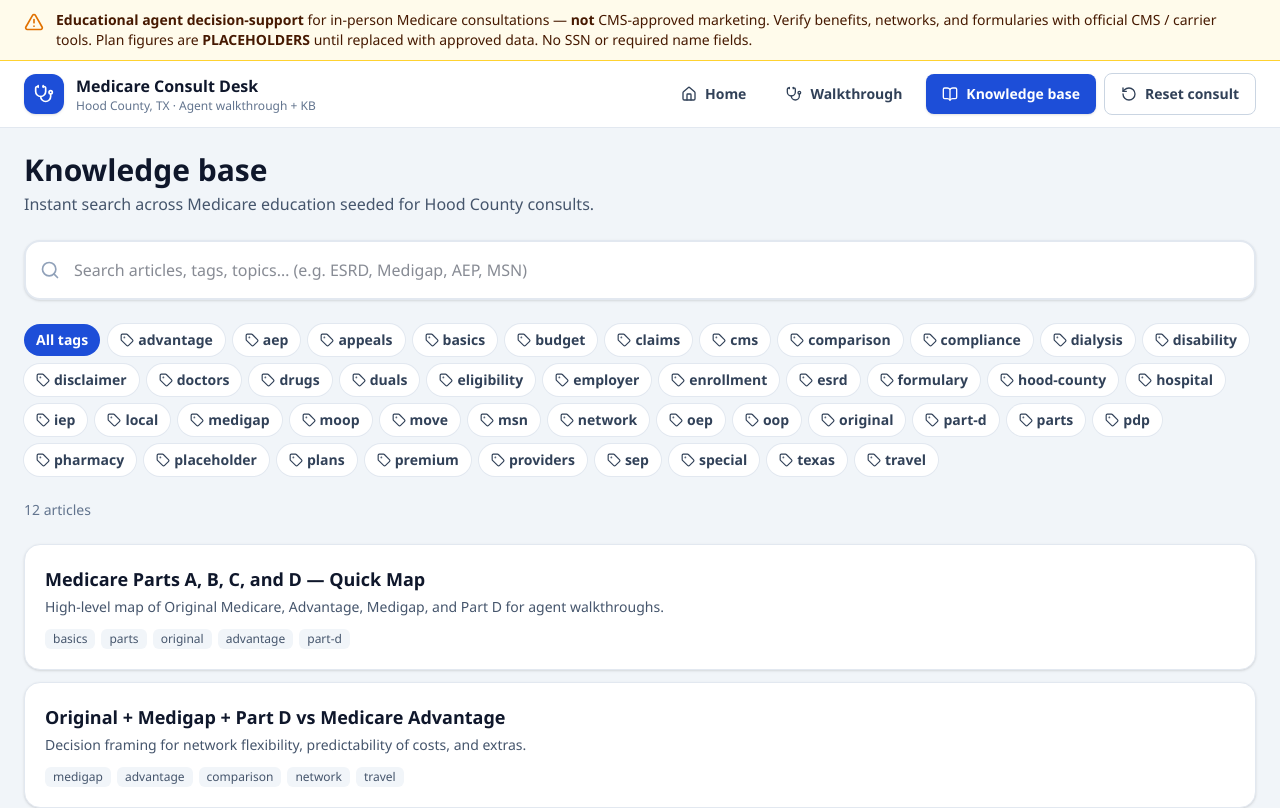
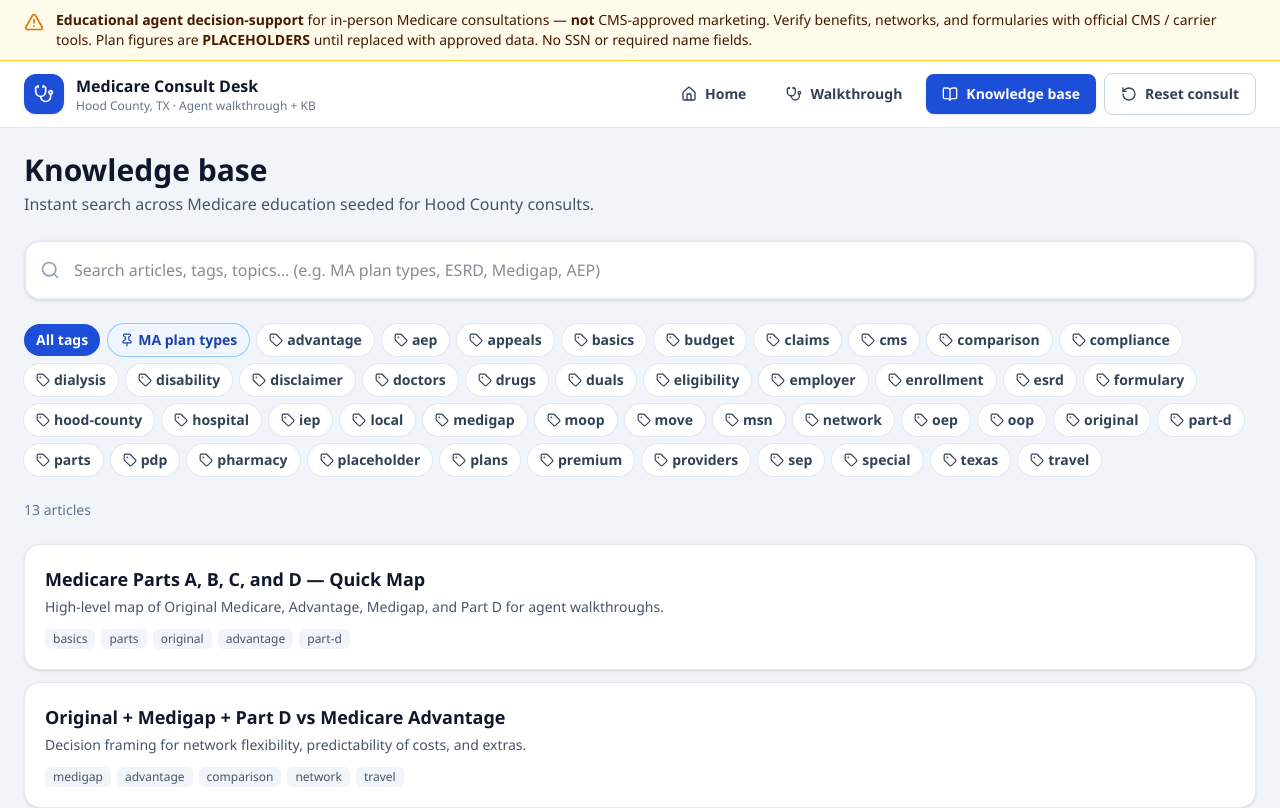
Before and after one commit to stogie12/hood-county-medicare-desk, a React (Vite) app: page /kb in a window 1280 px wide. Shown: the top 808 px of the page. Built offline with nearby package versions, Linux system fonts and the light colour scheme.

Commit message:
Add MA plan-types KB article and pinned filter chip
Surface Medicare Advantage HMO/POS, PPO, PFFS, and MSA talking points as a searchable article with a pinned Knowledge base tab for mid-sitting Hood County consults.

Co-authored-by: stogie12 <stogie12@users.noreply.github.com>

```diff
--- a/src/data/kbArticles.ts
+++ b/src/data/kbArticles.ts
@@ -1,4 +1,18 @@
 import type { KbArticle } from '../types'
+
+/** Filter chips shown first on the Knowledge base page (mid-sitting tabs). */
+export const pinnedTags = ['MA plan types'] as const
+
+export function getKbFilterTags(): string[] {
+  const set = new Set<string>()
+  kbArticles.forEach((a) => a.tags.forEach((t) => set.add(t)))
+  const pinnedSet = new Set<string>(pinnedTags)
+  const pinned = pinnedTags.filter((t) => set.has(t))
+  const rest = Array.from(set)
+    .filter((t) => !pinnedSet.has(t))
+    .sort((a, b) => a.localeCompare(b))
+  return [...pinned, ...rest]
+}
 
 export const kbArticles: KbArticle[] = [
   {
@@ -13,7 +27,7 @@ export const kbArticles: KbArticle[] = [
       'Part D is outpatient prescription drug coverage. It is not included in Medigap. Clients on Original Medicare + Medigap typically need a standalone PDP. MA members usually get drugs through the MA-PD plan.',
       'Medigap (Medicare Supplement) helps pay Part A/B cost-sharing. Sold by private carriers, standardized by letter plan in most states (including Texas). Medigap does not cover Rx — pair with Part D.',
     ],
-    relatedIds: ['medigap-vs-ma', 'part-d-basics'],
+    relatedIds: ['medigap-vs-ma', 'ma-plan-types', 'part-d-basics'],
   },
   {
     id: 'medigap-vs-ma',
@@ -22,11 +36,33 @@ export const kbArticles: KbArticle[] = [
     tags: ['medigap', 'advantage', 'comparison', 'network', 'travel'],
     body: [
       'Original Medicare + Medigap + Part D: Broad provider access (any provider accepting Medicare/assignment for A/B). Medigap can make cost-sharing predictable. Travel within the U.S. is generally easier. Tradeoff: higher combined premiums (Part B + Medigap + PDP) and fewer “extras.”',
-      'Medicare Advantage: Often $0 or low plan premium (Part B premium still due). May include dental/vision/hearing and drug coverage in one card. Tradeoff: network (HMO/PPO), referrals/prior auth, and annual max OOP that can still be significant.',
+      'Medicare Advantage: Often $0 or low plan premium (Part B premium still due). May include dental/vision/hearing and drug coverage in one card. Tradeoff: network (HMO/PPO), referrals/prior auth, and annual max OOP that can still be significant. MA must still cover Part A and B services (basic benefits) — the plan type (HMO, PPO, PFFS, MSA) changes how the client uses those benefits.',
       'Key agent questions: Do preferred doctors/hospitals participate? Is travel or snowbird status important? Does the client value predictable OOP vs lower monthly premium? Any ESRD, dual, or employer coverage complications?',
-      'Always verify networks, formularies, and benefits in official CMS Plan Finder / carrier tools before enrollment recommendations.',
+      'Always verify networks, formularies, and benefits in official CMS Plan Finder / carrier tools before enrollment recommendations. For HMO vs PPO vs less-common PFFS/MSA talking points, open the MA plan types article.',
     ],
-    relatedIds: ['medicare-basics', 'hood-county-context', 'enrollment-periods'],
+    relatedIds: ['medicare-basics', 'ma-plan-types', 'hood-county-context', 'enrollment-periods'],
+  },
+  {
+    id: 'ma-plan-types',
+    title: 'Medicare Advantage Plan Types — HMO, PPO, PFFS, MSA',
+    summary:
+      'Sit-down map of MA plan types: coordinated care (HMO/POS, PPO), Private Fee-for-Service, and Medical Savings Accounts.',
+    tags: ['MA plan types', 'advantage', 'network'],
+    body: [
+      'Medicare Advantage (Part C) is a private-plan way to receive Medicare. By rule, MA plans must cover the Part A and Part B services CMS treats as “basic benefits” — hospital, medical, and other Original Medicare–covered care. Cost-sharing, networks, referrals, and prior authorization can differ from Original Medicare. Most MA plans also include Part D drugs; extras such as dental, vision, or hearing are optional, not basic benefits. This desk is educational decision-support for in-person consults — not CMS-approved marketing. Do not quote premiums or named Hood County plans from memory; verify the current plan year in official tools.',
+      'The types of Medicare Advantage plans you will walk through at the table are: Coordinated Care Plans (a network of preferred providers — mainly HMOs and PPOs), Private Fee-for-Service (PFFS) plans, and Medical Savings Account (MSA) plans. Start with type before shopping plan names. Availability is service-area based — confirm Hood County / ZIP first.',
+      'Coordinated Care — HMO (some with POS): HMOs use a defined network. Clients usually choose a PCP, need referrals for specialists, and have little or no coverage out-of-network except emergencies. Some HMOs add a point-of-service (POS) benefit that allows limited out-of-network use, subject to plan rules and typically higher cost-sharing. Agent prompt: “Are they comfortable staying in-network, or do they need a POS-style escape hatch for a particular doctor?”',
+      'Coordinated Care — PPO (local or regional): PPOs have a preferred network but usually allow out-of-network care at a higher cost, often without a referral. PPOs may be local (county / defined service area) or regional (multi-county or multi-state). Regional PPOs can matter for Granbury clients who see Fort Worth specialists or travel seasonally. Agent prompt: “Where do they actually get care — Hood County only, DFW referrals, or snowbird months?”',
+      'Private Fee-for-Service (PFFS): The plan sets its own payment terms. A provider may accept or decline those terms for a visit (emergencies excepted). Some PFFS plans have a network; if not, the client should confirm the doctor or hospital will accept the plan before each service. PFFS is less common in many markets — check current Hood County availability in Plan Finder rather than assuming one is offered.',
+      'Medical Savings Account (MSA): An MSA pairs a high-deductible MA plan with a medical savings account that Medicare funds. The client generally pays covered A/B services until the deductible; unused account dollars can roll forward. MSA plans typically do not include Part D — pair with a standalone PDP if they need outpatient drugs. Fit is narrow: higher-deductible tolerance and willingness to track an account. Treat as a specialist-review path, not a default recommendation.',
+      'Sit-down checklist: (1) Confirm county/ZIP — type availability follows the service area. (2) Map named doctors and the preferred hospital to HMO vs PPO before comparing brands. (3) Frequent travel or snowbird status usually argues PPO or Original + Medigap over a tight HMO. (4) Lead with coordinated care; explain PFFS/MSA if the client already has one or asks. (5) Separate the conversations: basic benefits (A/B), drugs (Part D / MA-PD), and extras. (6) Verify network, referrals, out-of-network rules, MOOP, and formulary in CMS Plan Finder and carrier materials for the correct year.',
+    ],
+    relatedIds: [
+      'medigap-vs-ma',
+      'medicare-basics',
+      'network-doctors',
+      'hood-county-context',
+    ],
   },
   {
     id: 'part-d-basics',
@@ -106,7 +142,7 @@ export const kbArticles: KbArticle[] = [
       'Plan cards in this app are clearly labeled PLACEHOLDERS — not 2026 premiums, star ratings, or networks. Replace them with carrier-approved data before any client-facing enrollment discussion.',
       'AEP begins mid-October. Use this walkthrough to structure the conversation, then verify every benefit, network, and formulary in official tools before application.',
     ],
-    relatedIds: ['medigap-vs-ma', 'enrollment-periods', 'plan-placeholders'],
+    relatedIds: ['medigap-vs-ma', 'ma-plan-types', 'enrollment-periods', 'plan-placeholders'],
   },
   {
     id: 'plan-placeholders',
@@ -130,9 +166,9 @@ export const kbArticles: KbArticle[] = [
       'Ask for PCP, key specialists, preferred hospital, and whether staying in-network is critical vs flexible.',
       'If network is critical and preferred doctors are out of many MA networks, lean Original + Medigap (+ PDP) after verifying Medigap eligibility/underwriting.',
       'If client accepts a defined network for lower premium / extras, MA may fit — but verify every named provider and facility in the plan directory for the correct year.',
-      'PPO vs HMO matters for out-of-network access and referrals. Document answers in the summary panel notes.',
+      'PPO vs HMO matters for out-of-network access and referrals. Use the MA plan types article for HMO/POS, local vs regional PPO, and the less-common PFFS and MSA talking points. Document answers in the summary panel notes.',
     ],
-    relatedIds: ['medigap-vs-ma', 'hood-county-context'],
+    relatedIds: ['medigap-vs-ma', 'ma-plan-types', 'hood-county-context'],
   },
   {
     id: 'budget-and-oop',
--- a/src/data/walkthroughSteps.ts
+++ b/src/data/walkthroughSteps.ts
@@ -22,7 +22,7 @@ export const walkthroughSteps: StepDef[] = [
     id: 'providers',
     title: 'Doctors, specialists & hospital',
     subtitle: 'Capture providers and how important the network is.',
-    tipArticleIds: ['network-doctors', 'medigap-vs-ma'],
+    tipArticleIds: ['network-doctors', 'medigap-vs-ma', 'ma-plan-types'],
   },
   {
     id: 'drugs',
--- a/src/pages/KnowledgeBase.tsx
+++ b/src/pages/KnowledgeBase.tsx
@@ -1,17 +1,14 @@
 import { useMemo, useState } from 'react'
 import { Link } from 'react-router-dom'
-import { Search, Tag } from 'lucide-react'
-import { kbArticles, searchArticles } from '../data/kbArticles'
+import { Pin, Search, Tag } from 'lucide-react'
+import { getKbFilterTags, pinnedTags, searchArticles } from '../data/kbArticles'
 
 export function KnowledgeBase() {
   const [query, setQuery] = useState('')
   const [activeTag, setActiveTag] = useState<string | null>(null)
 
-  const allTags = useMemo(() => {
-    const set = new Set<string>()
-    kbArticles.forEach((a) => a.tags.forEach((t) => set.add(t)))
-    return Array.from(set).sort()
-  }, [])
+  const allTags = useMemo(() => getKbFilterTags(), [])
+  const pinnedTagSet = useMemo(() => new Set<string>(pinnedTags), [])
 
   const results = useMemo(() => {
     let list = searchArticles(query)
@@ -36,7 +33,7 @@ export function KnowledgeBase() {
           type="search"
           value={query}
           onChange={(e) => setQuery(e.target.value)}
-          placeholder="Search articles, tags, topics… (e.g. ESRD, Medigap, AEP, MSN)"
+          placeholder="Search articles, tags, topics… (e.g. MA plan types, ESRD, Medigap, AEP)"
           className="w-full rounded-2xl border-2 border-slate-200 bg-white py-4 pl-12 pr-4 text-base shadow-sm outline-none transition focus:border-brand-500 focus:ring-4 focus:ring-brand-100"
         />
       </div>
@@ -54,22 +51,32 @@ export function KnowledgeBase() {
         >
           All tags
         </button>
-        {allTags.map((tag) => (
+        {allTags.map((tag) => {
+          const isPinned = pinnedTagSet.has(tag)
+          const isActive = activeTag === tag
+          return (
             <button
               key={tag}
               type="button"
               onClick={() => setActiveTag(tag === activeTag ? null : tag)}
               className={[
                 'inline-flex items-center gap-1 rounded-full px-3 py-1.5 text-sm font-semibold transition',
-              activeTag === tag
+                isActive
                   ? 'bg-brand-700 text-white'
+                  : isPinned
+                    ? 'bg-brand-50 text-brand-800 ring-1 ring-brand-300 hover:bg-brand-100'
                     : 'bg-white text-slate-700 ring-1 ring-slate-200 hover:bg-slate-50',
               ].join(' ')}
             >
+              {isPinned ? (
+                <Pin className="h-3.5 w-3.5" />
+              ) : (
                 <Tag className="h-3.5 w-3.5" />
+              )}
               {tag}
             </button>
-        ))}
+          )
+        })}
       </div>
 
       <p className="text-sm text-slate-500">
```
Lines whose indentation alone changed are shown as unchanged.
